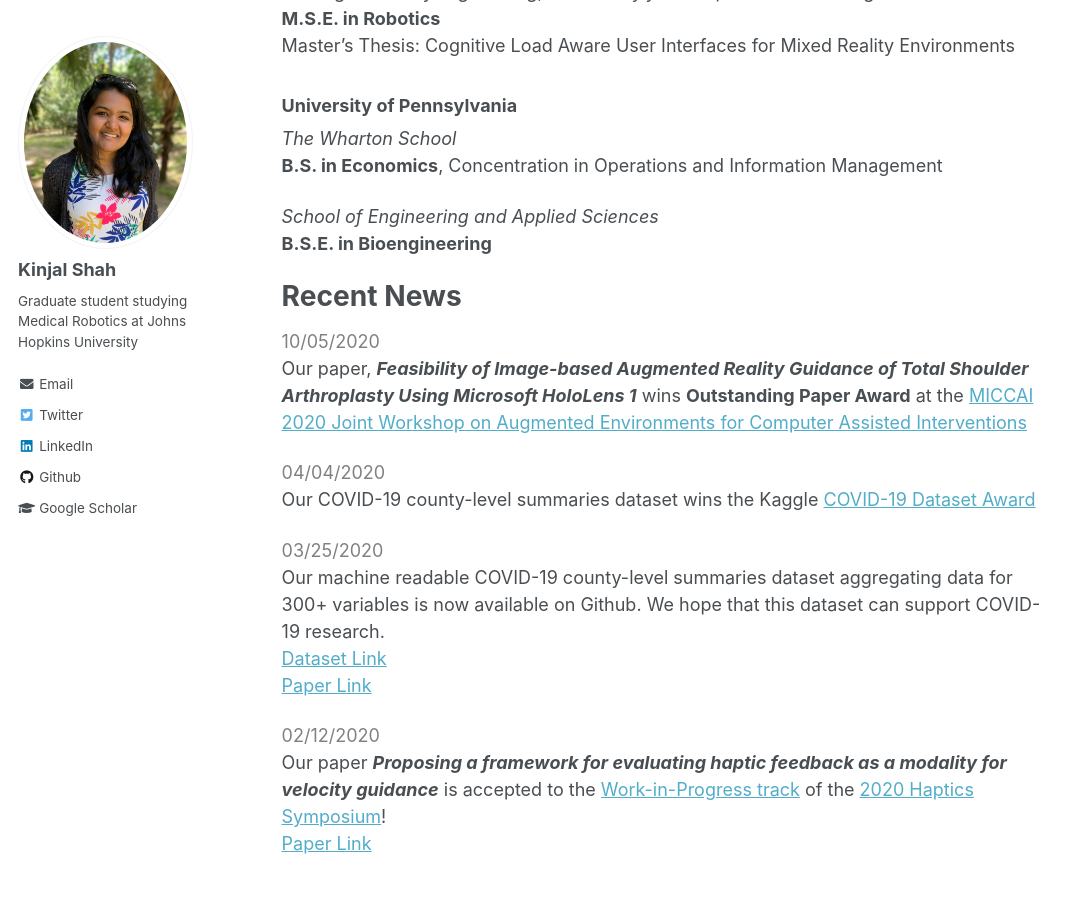
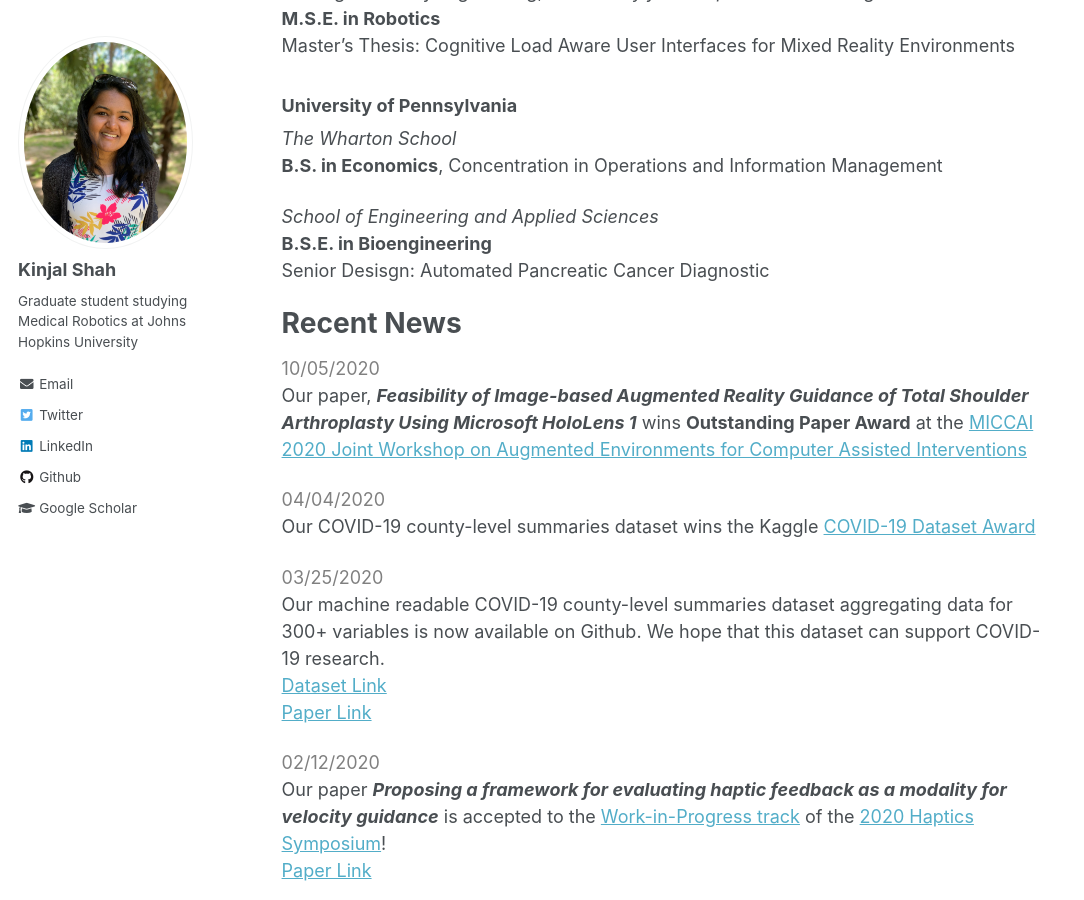
Before and after one commit to kinjmshah/kinjmshah.github.io, a Jekyll site: the page built from _pages/about.md, in a window 1280 px wide and 900 px high, scrolled down 581 px. Shown: the whole window, without its empty margins (0-1084 px from the left). Built offline with Jekyll 4.4.1, drawn with Linux system fonts in a browser that asks for light colours.

Commit message:
Update about.md

```diff
--- a/_pages/about.md
+++ b/_pages/about.md
@@ -25,6 +25,7 @@ Master's Thesis: Cognitive Load Aware User Interfaces for Mixed Reality Environm
 
 *School of Engineering and Applied Sciences*
 **B.S.E. in Bioengineering**
+Senior Desisgn: Automated Pancreatic Cancer Diagnostic
 
 # Recent News
 
```
